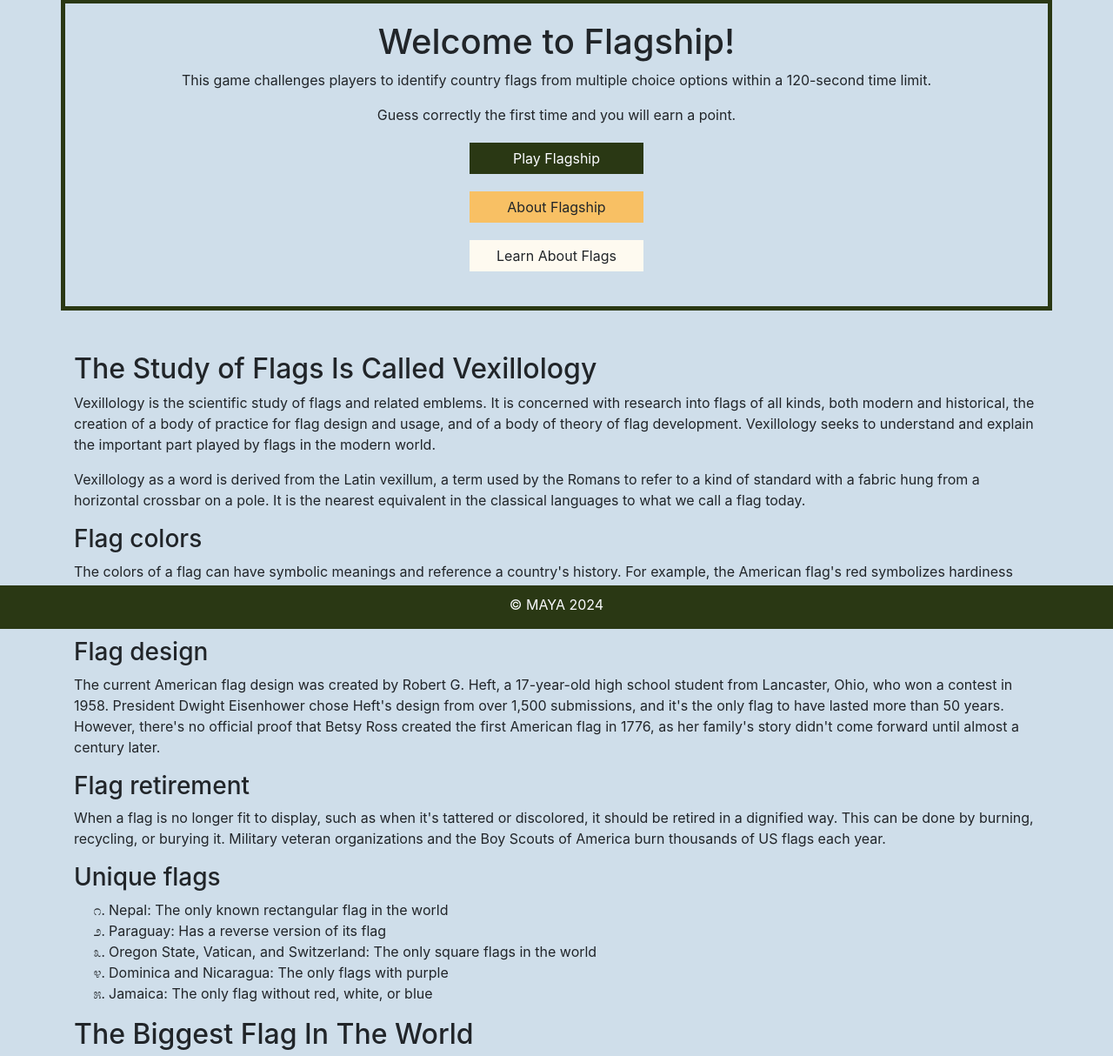
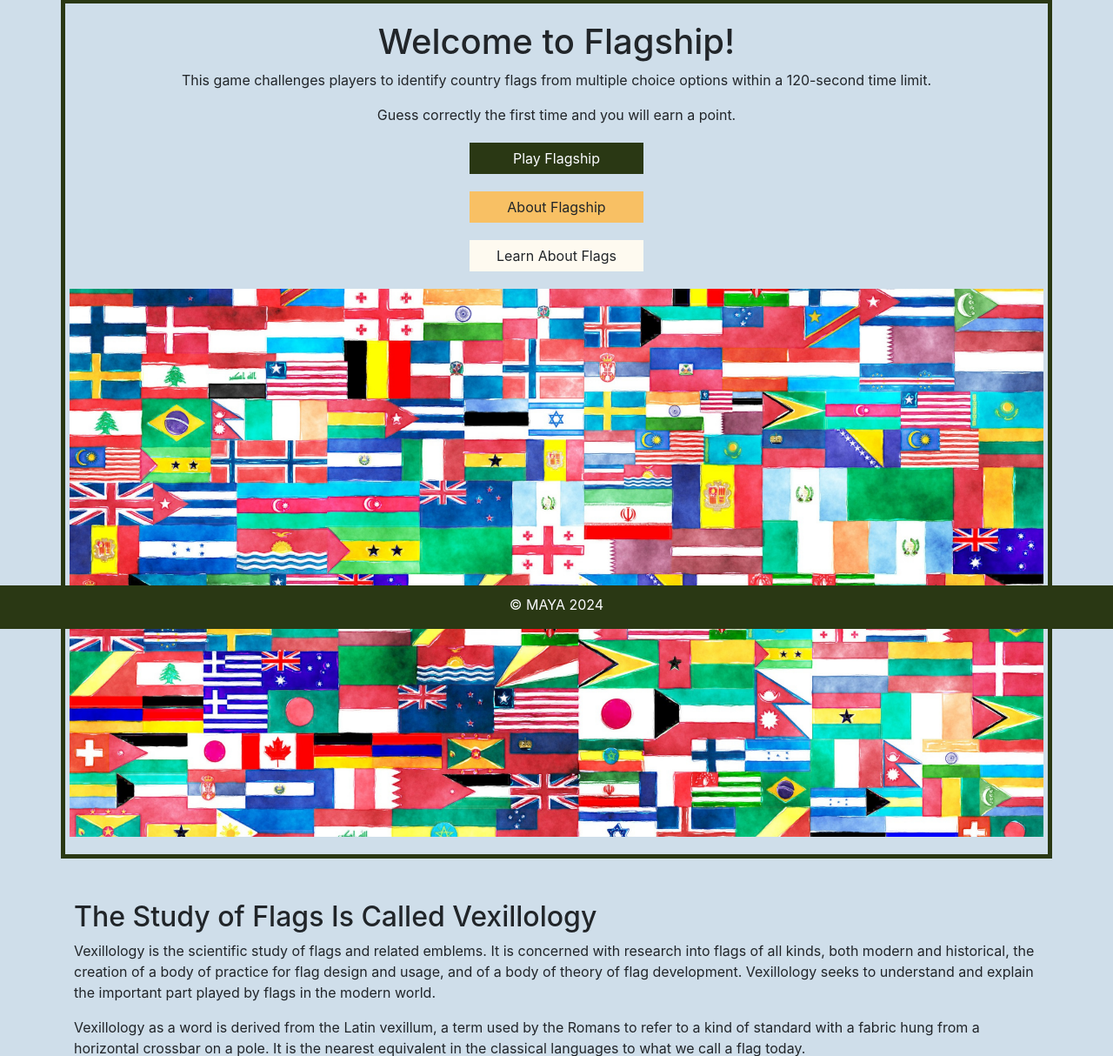
Before and after one commit to UccelloLibero/Flagship, a Flask app: page / in a window 1280 px wide. Shown: the part 77-1291 px from the top of the page at 87% size. Run offline with Flask 3, Linux system fonts and the light colour scheme; some libraries are stand-ins or nearby versions.

Commit message:
Update index.html layout

```diff
--- a/templates/index.html
+++ b/templates/index.html
@@ -55,8 +55,8 @@
         <button class="btn custom-button" style="background-color: #2A3814; color: #fbfcff;" onclick="startGame()">Play Flagship</button>
         <button class="btn custom-button" style="background-color: #F8C064;" onclick="window.location.href='/about'">About Flagship</button>
         <button class="btn custom-button" style="background-color: #FEFAF0;" onclick="window.location.href='/learnflags'">Learn About Flags</button>
-        <!-- <img src="{{ url_for('static', filename='world_flags.png') }}" alt="World Flags Vectors by Vecteezy" class="flag-image" style="height: auto;
-        width: 100%;"> -->
+        <img src="{{ url_for('static', filename='flags.png') }}" alt="World Flags" class="flag-image" style="height: auto;
+        width: 100%;">
     </div>
 
     <div class="container text-left mt-5">
```
Also changed, not shown: static/flags.png (added), static/world_flags.png (deleted).
